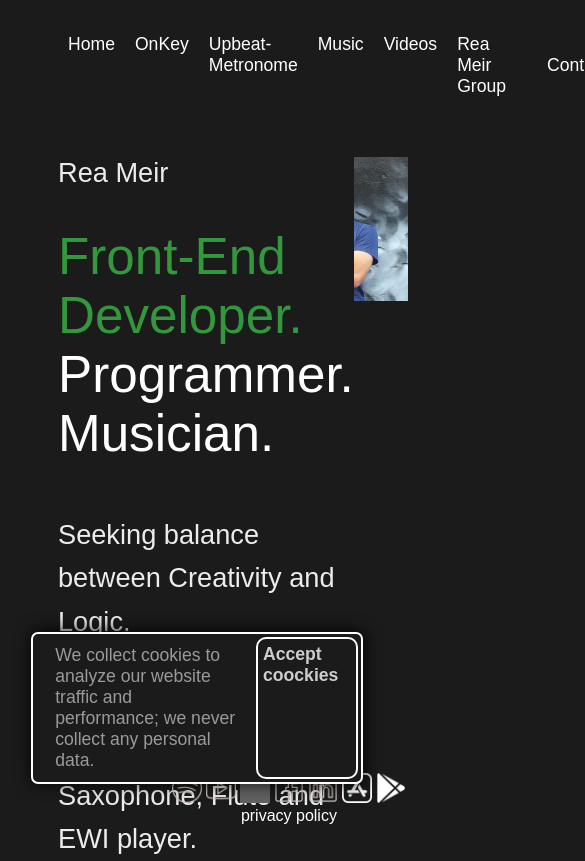
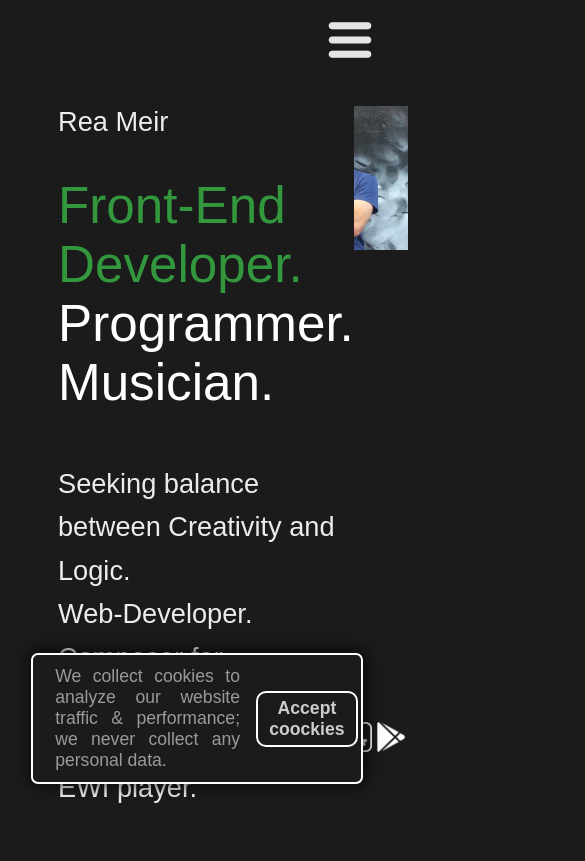
Before and after one commit to Re-aH/reameirdotcom, a React (Create React App) app: page / in a window 390 px wide. Shown: the top 861 px of the page, 585 px wide, since content can reach past the window. Built offline with nearby package versions, Linux system fonts and the light colour scheme; grey boxes are pictures that could not be loaded.

Commit message:
hamburger menu

```diff
--- a/src/App.css
+++ b/src/App.css
@@ -49,6 +49,71 @@ ul {
 .left {
   margin-left: 50px;
 }
+
+@keyframes showHam {
+  from {
+    height: 64px;
+  }
+  to {
+    height: 480px;
+  }
+}
+
+@keyframes hideHam {
+  from {
+    height: 480px;
+  }
+  to {
+    height: 64px;
+  }
+}
+
+.show {
+  animation-name: showHam;
+  animation-duration: 0.5s;
+  animation-iteration-count: 1;
+  animation-timing-function: ease;
+  animation-fill-mode: forwards;
+}
+.hide {
+  animation-name: hideHam;
+  animation-duration: 0.5s;
+  animation-iteration-count: 1;
+  animation-timing-function: ease;
+  animation-fill-mode: forwards;
+}
+
+.ham {
+  height: 64px;
+  overflow: hidden;
+}
+
+.hamImg {
+  filter: invert();
+  float: right;
+}
+.ham-items > li {
+  font-size: 1.5rem;
+  padding: 15px;
+}
+
+.ham-items > li:hover {
+  background-color: var(--second-color);
+  color: var(--first-color);
+  border-radius: 10px;
+}
+.burg {
+  display: none;
+}
+@media screen and (max-width: 600px) {
+  .burg {
+    display: block;
+  }
+  .nav {
+    display: none;
+  }
+}
+
 .pageContent {
   /* display: flex; */
   /* flex-direction: column; */
@@ -530,22 +595,23 @@ input[type="range"]:focus::-ms-fill-upper {
   color: rgb(154, 154, 154);
   display: inline-block;
   margin: 3px;
+  vertical-align: middle;
+  text-align: justify;
 }
 
 .coockieBtn {
+  /* vertical-align: auto; */
+  display: flex;
+  flex-direction: column;
+  align-self: center;
+  text-align: center;
   font-weight: 600;
   font-size: 1.1rem;
-  /* border: 1px solid var(--second-color); */
   color: rgb(205, 205, 205);
   border-radius: 10px;
   border: 2px solid white;
   padding: 5px;
-  /* background-color: rgb(23, 136, 153); */
-  display: inline-block;
   margin: 3px;
-  /* box-shadow: 1px -1px 15px 0px rgba(0, 0, 0, 0.75);
-  -webkit-box-shadow: 1px -1px 15px 0px rgba(0, 0, 0, 0.75);
-  -moz-box-shadow: 1px -1px 15px 0px rgba(0, 0, 0, 0.75); */
 }
 .coockieBtn:hover {
   cursor: pointer;
--- a/src/Header.js
+++ b/src/Header.js
@@ -1,14 +1,34 @@
 import { Link } from 'react-router-dom'
+import hamImg from './images/ham-menu-64.png'
 
 const Header = () => {
 
+    function dipsHamItems() {
+        if (document.querySelector(".ham").classList.contains('show')) {
+            hideHamItems()
+        }
+        else {
+            document.querySelector(".ham").classList.add('show')
+            document.querySelector(".ham").classList.remove('hide')
+        }
+    }
+
+    function hideHamItems() {
+        document.querySelector(".ham").classList.remove('show')
+        document.querySelector(".ham").classList.add('hide')
+    }
+
+
+
+
     function closeWelcomeMsg() {
+
         document.querySelector(".coockieMsg").style.display = "none"
+
     }
     return (
         <header >
             <nav className='nav'>
-
                 <ul className='nav-items left'>
                     <li><Link to="/">Home</Link></li>
                     <li><Link to="/onkeylite">OnKey</Link></li>
@@ -22,15 +42,38 @@ const Header = () => {
                 </ul>
 
             </nav>
+
+            <nav className='ham burg' >
+                <div style={{ "height": "64px" }} onClick={dipsHamItems}>
+                    <img src={hamImg} alt="burger icon" className='hamImg' />
+                </div>
+                <ul className='ham-items' onClick={hideHamItems}>
+                    <li><Link to="/">Home</Link></li>
+                    <li><Link to="/onkeylite">OnKey</Link></li>
+                    <li><Link to="/upbeatmetronome">Upbeat-Metronome</Link></li>
+                    <li><Link to="/music">Music</Link></li>
+                    <li><Link to="/videos">Videos</Link></li>
+                    <li><Link to="/reameirgroup">Rea Meir Group</Link></li>
+                    <li><Link to="/contact">Contact</Link></li>
+                </ul>
+
+            </nav>
+
+
+
+
             <div className="coockieMsg ">
                 {/* <btn className="coockiexBtn" onClick={closeWelcomeMsg}>X</btn> */}
 
                 {/* <h1 className="onkeyHeader">OnKey - Scale Practice</h1> */}
-                <div className="coockieText">We collect cookies to analyze our website traffic and performance; we never collect any personal data.
+                <div className="coockieText">We collect cookies to analyze our website traffic & performance; we never collect any personal data.
                 </div>
-                <btn className="coockieBtn" onClick={closeWelcomeMsg}>Accept coockies</btn>
+                <div className="coockieBtn" onClick={closeWelcomeMsg}>
+                    <div >Accept coockies</div>
+
+                </div>
             </div>
-        </header>
+        </header >
     )
 }
 
```
Also changed, not shown: src/images/ham-menu-64.png (added).
